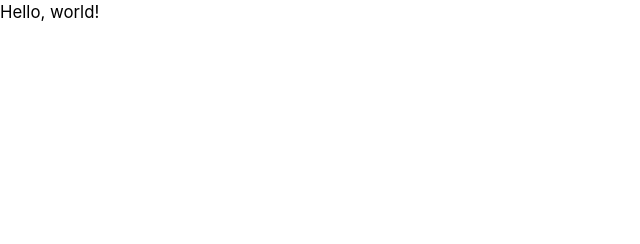
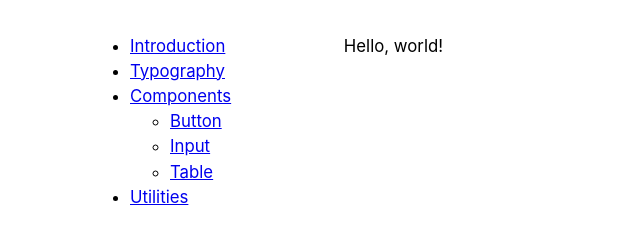
Before and after one commit to staart/css, a website: page docs/index.html in a window 1280 px wide. Shown: the whole page, without its empty margins (0-640 px from the left). Drawn offline with nearby package versions, Linux system fonts and the light colour scheme; files that its build step writes are made by us from their sources.

Commit message:
:sparkles: Add basic grid

```diff
--- a/docs/index.html
+++ b/docs/index.html
@@ -4,6 +4,27 @@
     <link rel="stylesheet" href="../dist/staart.css">
   </head>
   <body>
-    <p>Hello, world!</p>
+    <div class="container mt-2">
+      <aside>
+        <nav>
+          <ul>
+            <li><a href="#">Introduction</a></li>
+            <li><a href="#">Typography</a></li>
+            <li>
+              <a href="#">Components</a>
+              <ul>
+                <li><a href="#">Button</a></li>
+                <li><a href="#">Input</a></li>
+                <li><a href="#">Table</a></li>
+              </ul>
+            </li>
+            <li><a href="#">Utilities</a></li>
+          </ul>
+        </nav>
+      </aside>
+      <main>
+        <p>Hello, world!</p>
+      </main>
+    </div>
   </body>
 </html>
--- /dev/null
+++ b/src/grid.scss
@@ -0,0 +1,12 @@
+.container {
+  width: 90%;
+  max-width: 1100px;
+  margin: 0 auto;
+  display: flex;
+  > * {
+    flex: 1 0 0;
+  }
+  aside, .column--type-aside {
+    flex: 0.3;
+  }
+}
--- /dev/null
+++ b/src/utilities.scss
@@ -0,0 +1,6 @@
+.mt-2 {
+  margin-top: 2rem;
+}
+.mb-2 {
+  margin-top: 2rem;
+}
--- a/staart.scss
+++ b/staart.scss
@@ -3,6 +3,8 @@
  */
 
 @import "./src/reboot.scss";
+@import "./src/grid.scss";
+@import "./src/utilities.scss";
 
 html {
   font-family: -apple-system, BlinkMacSystemFont, "Segoe UI",
```
